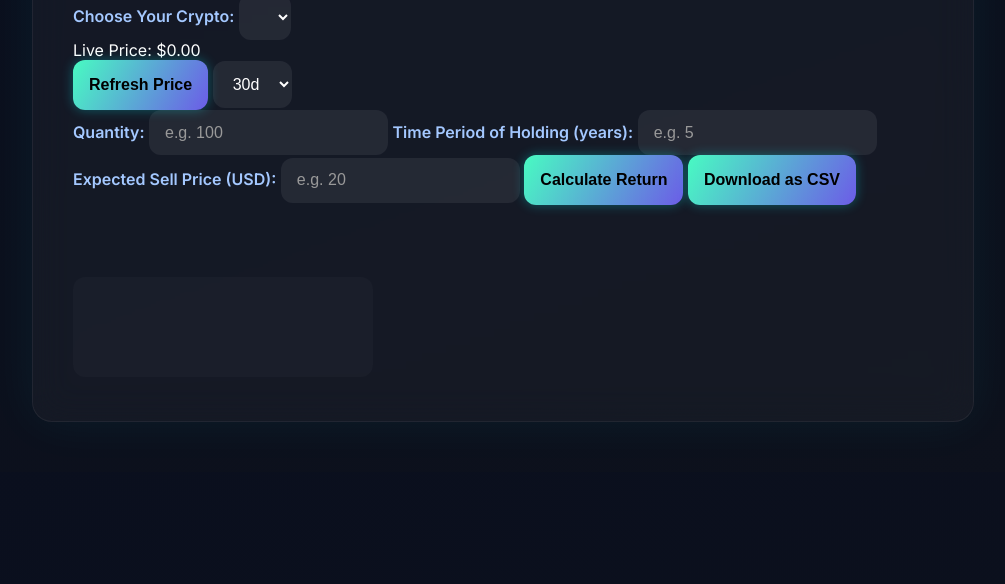
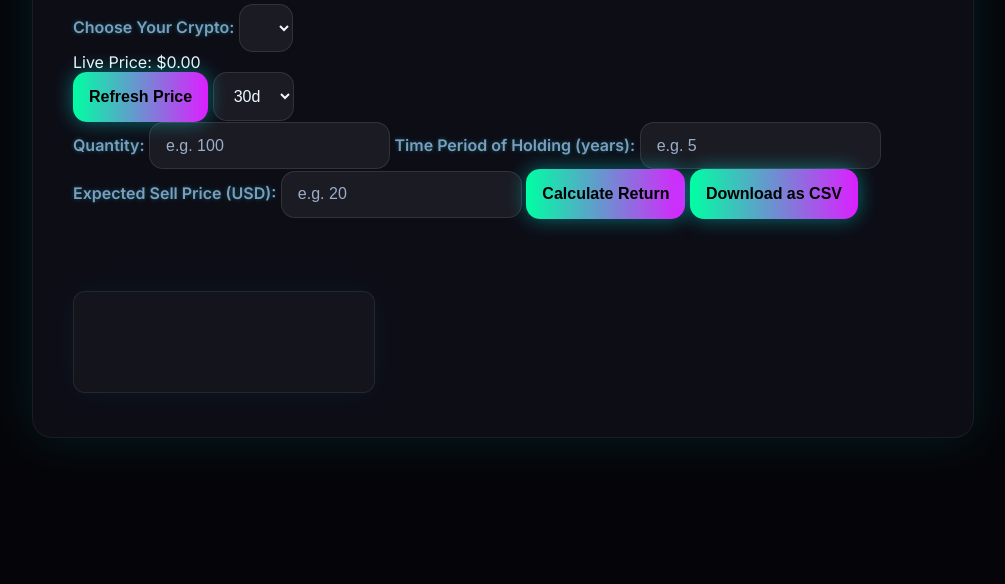
Before and after one commit to dahustler39/Crypto-AI-calculator-3.0, a plain HTML site: page index.html in a window 1280 px wide. Shown: the part 216-800 px from the top of the page, without its empty margins (137-1142 px from the left). Drawn offline with nearby package versions, Linux system fonts and the light colour scheme.

Commit message:
Update style.css

```diff
--- a/style.css
+++ b/style.css
@@ -1,40 +1,44 @@
-@import url('https://fonts.googleapis.com/css2?family=Inter:wght@400;600;700&display=swap');
+@import url('https://fonts.googleapis.com/css2?family=Inter:wght@400;600;800&display=swap');
 
 :root {
-  --bg-dark: #0a0f1e;
-  --bg-panel: rgba(255, 255, 255, 0.04);
-  --text-primary: #ffffff;
-  --text-muted: #a4c8ff;
-  --accent-blue: #48fbc2;
-  --accent-green: #00ffc8;
-  --accent-orange: #fbd784;
-  --accent-purple: #6c5ce7;
+  --bg-dark: #050509;
+  --bg-panel: rgba(15, 15, 25, 0.9);
+  --text-primary: #f0f8ff;
+  --text-muted: #7f9cbf;
+  --accent-blue: #00aaff;
+  --accent-green: #00ffcc;
+  --accent-red: #ff4d4d;
+  --accent-orange: #ffb347;
+  --accent-purple: #915EFF;
+  --accent-turquoise: #1AE3D8;
+  --accent-solana: linear-gradient(90deg, #00FFA3, #DC1FFF);
 }
 
 body {
   margin: 0;
   font-family: 'Inter', sans-serif;
-  background: linear-gradient(160deg, var(--bg-dark), #0d111c);
+  background: var(--bg-dark);
   color: var(--text-primary);
 }
 
 .container {
   max-width: 860px;
-  margin: 50px auto;
+  margin: 60px auto;
   padding: 2.5rem;
   background: var(--bg-panel);
   border-radius: 20px;
-  box-shadow: 0 0 50px rgba(0, 255, 255, 0.06);
-  backdrop-filter: blur(18px);
+  box-shadow: 0 0 50px rgba(0, 255, 255, 0.1);
+  backdrop-filter: blur(24px);
   border: 1px solid rgba(255, 255, 255, 0.06);
 }
 
 h1 {
   text-align: center;
-  font-size: 2rem;
-  color: var(--accent-blue);
+  font-size: 2.2rem;
+  background: var(--accent-solana);
+  -webkit-background-clip: text;
+  -webkit-text-fill-color: transparent;
   margin-bottom: 2.5rem;
-  letter-spacing: 0.5px;
 }
 
 .card {
@@ -46,61 +50,68 @@ h1 {
 label {
   font-weight: 600;
   color: var(--text-muted);
-  margin-bottom: 0.3rem;
+  margin-bottom: 0.5rem;
+  text-shadow: 0 0 4px rgba(0, 255, 255, 0.3);
 }
 
 input, select {
   padding: 0.85rem 1rem;
-  border-radius: 12px;
+  border-radius: 14px;
   border: none;
-  background: rgba(255, 255, 255, 0.07);
+  background: rgba(255, 255, 255, 0.06);
   color: var(--text-primary);
   font-size: 1rem;
-  transition: all 0.2s ease;
+  transition: 0.2s ease;
+  border: 1px solid rgba(255, 255, 255, 0.1);
 }
 
 input:focus, select:focus {
-  outline: 2px solid var(--accent-purple);
-  background: rgba(255, 255, 255, 0.1);
+  outline: none;
+  border: 1px solid var(--accent-turquoise);
+  box-shadow: 0 0 10px var(--accent-turquoise);
 }
 
 input::placeholder {
-  color: #999;
+  color: #9baec8;
 }
 
 button {
   padding: 1rem;
   font-weight: 700;
   font-size: 1rem;
-  background: linear-gradient(120deg, var(--accent-blue), var(--accent-purple));
+  background: var(--accent-solana);
   color: #000;
   border: none;
-  border-radius: 12px;
+  border-radius: 14px;
   cursor: pointer;
-  transition: transform 0.2s ease, box-shadow 0.3s ease;
-  box-shadow: 0 0 12px rgba(0, 255, 255, 0.3);
+  transition: 0.3s ease;
+  box-shadow: 0 0 20px rgba(0, 255, 255, 0.4);
 }
 
 button:hover {
-  transform: scale(1.04);
-  box-shadow: 0 0 20px rgba(0, 255, 255, 0.5);
+  transform: scale(1.05);
+  box-shadow: 0 0 25px rgba(0, 255, 255, 0.6);
 }
 
 #price {
   font-size: 1.2rem;
   color: var(--accent-green);
   margin-top: 1rem;
+  text-shadow: 0 0 4px var(--accent-green);
 }
 
 #result {
   font-size: 1.5rem;
-  font-weight: 600;
-  color: var(--accent-orange);
+  font-weight: 800;
+  color: var(--accent-red);
   margin-top: 1rem;
+  text-shadow: 0 0 6px var(--accent-red);
 }
 
 canvas {
   margin-top: 3rem;
   border-radius: 12px;
-  background-color: rgba(255, 255, 255, 0.02);
+  background-color: rgba(255, 255, 255, 0.03);
+  border: 1px solid rgba(255, 255, 255, 0.08);
+  box-shadow: 0 0 30px rgba(0, 255, 255, 0.05);
 }
```
